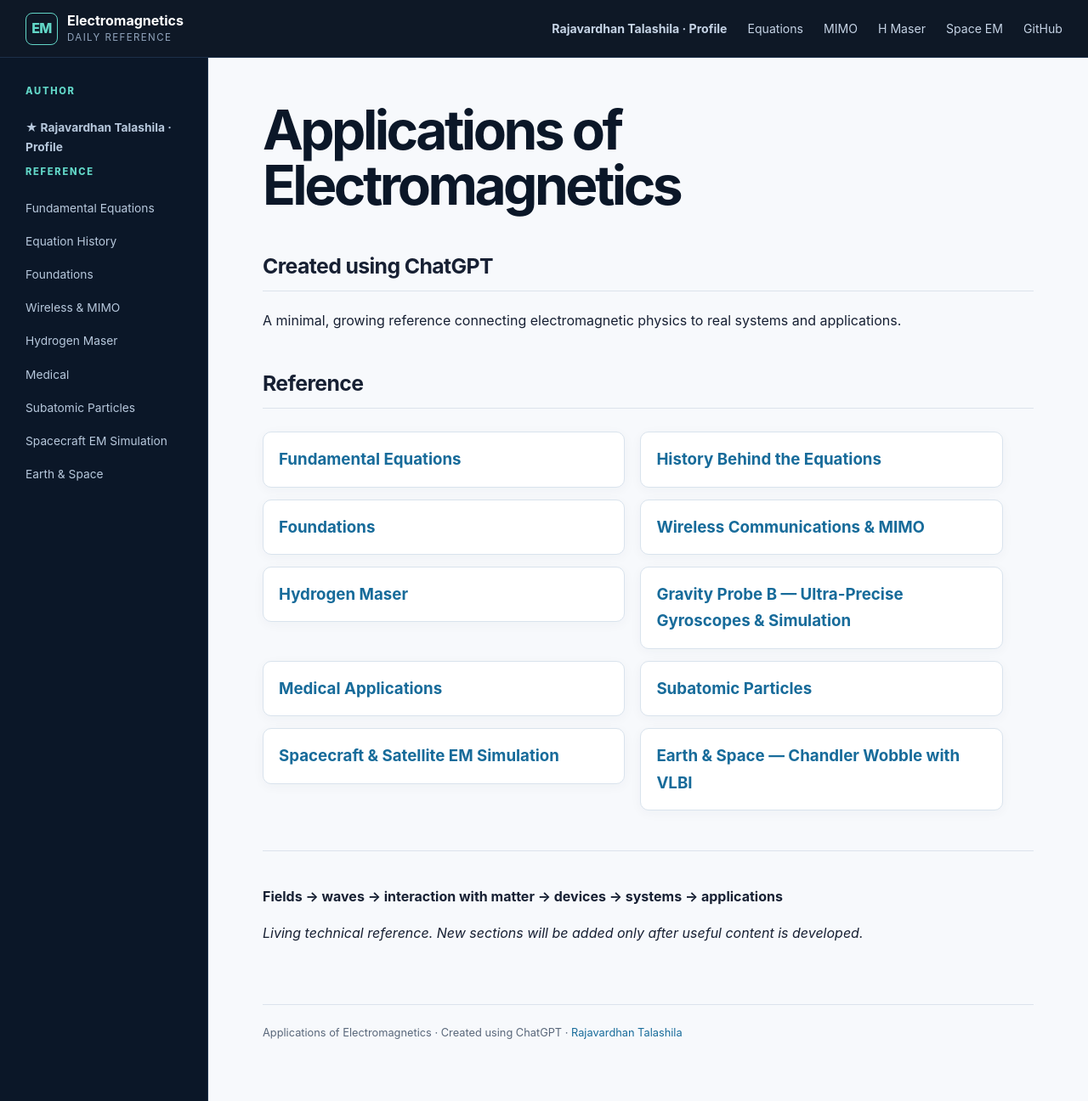
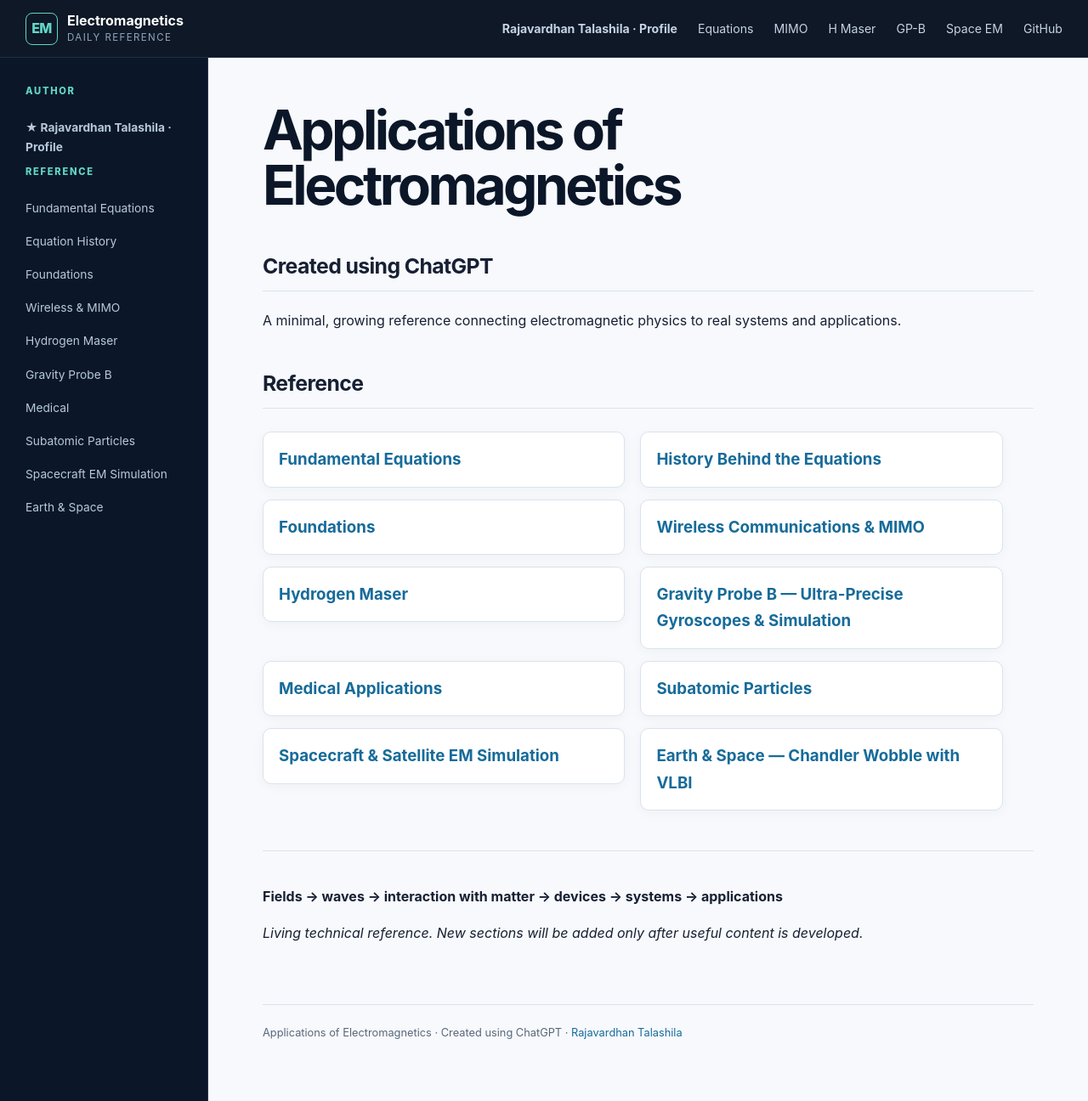
Before and after one commit to RajavardhanT/Electromagnetics_Applications, a Jekyll site: the page built from index.md, in a window 1280 px wide and 1296 px high. Shown: the whole window at 85% size. Built offline with Jekyll 4.4.1, drawn with Linux system fonts in a browser that asks for light colours.

Commit message:
Add Gravity Probe B to reference navigation

```diff
--- a/_layouts/default.html
+++ b/_layouts/default.html
@@ -20,6 +20,7 @@
       <a href="{{ '/reference/fundamental-equations.html' | relative_url }}">Equations</a>
       <a href="{{ '/wireless/' | relative_url }}">MIMO</a>
       <a href="{{ '/hydrogen-maser/' | relative_url }}">H Maser</a>
+      <a href="{{ '/gravity-probe-b/' | relative_url }}">GP-B</a>
       <a href="{{ '/computational-em/' | relative_url }}">Space EM</a>
       <a href="https://github.com/RajavardhanT/Electromagnetics_Applications">GitHub</a>
     </nav>
@@ -36,6 +37,7 @@
       <a href="{{ '/foundations/' | relative_url }}">Foundations</a>
       <a href="{{ '/wireless/' | relative_url }}">Wireless & MIMO</a>
       <a href="{{ '/hydrogen-maser/' | relative_url }}">Hydrogen Maser</a>
+      <a href="{{ '/gravity-probe-b/' | relative_url }}">Gravity Probe B</a>
       <a href="{{ '/medical/' | relative_url }}">Medical</a>
       <a href="{{ '/subatomic-particles/' | relative_url }}">Subatomic Particles</a>
       <a href="{{ '/computational-em/' | relative_url }}">Spacecraft EM Simulation</a>
```
